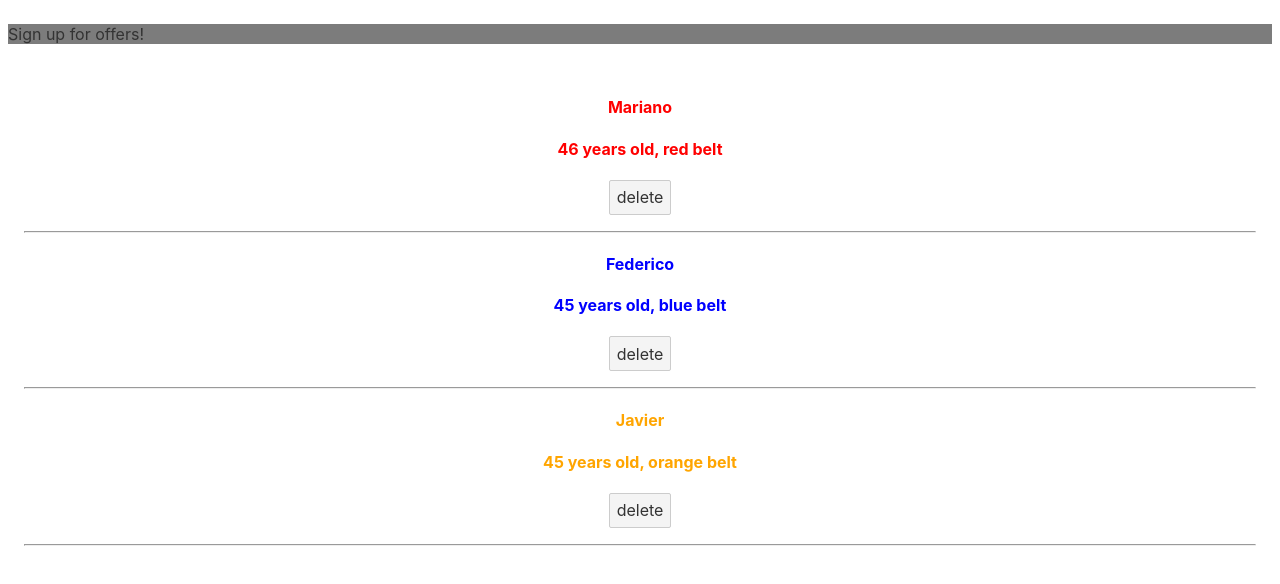
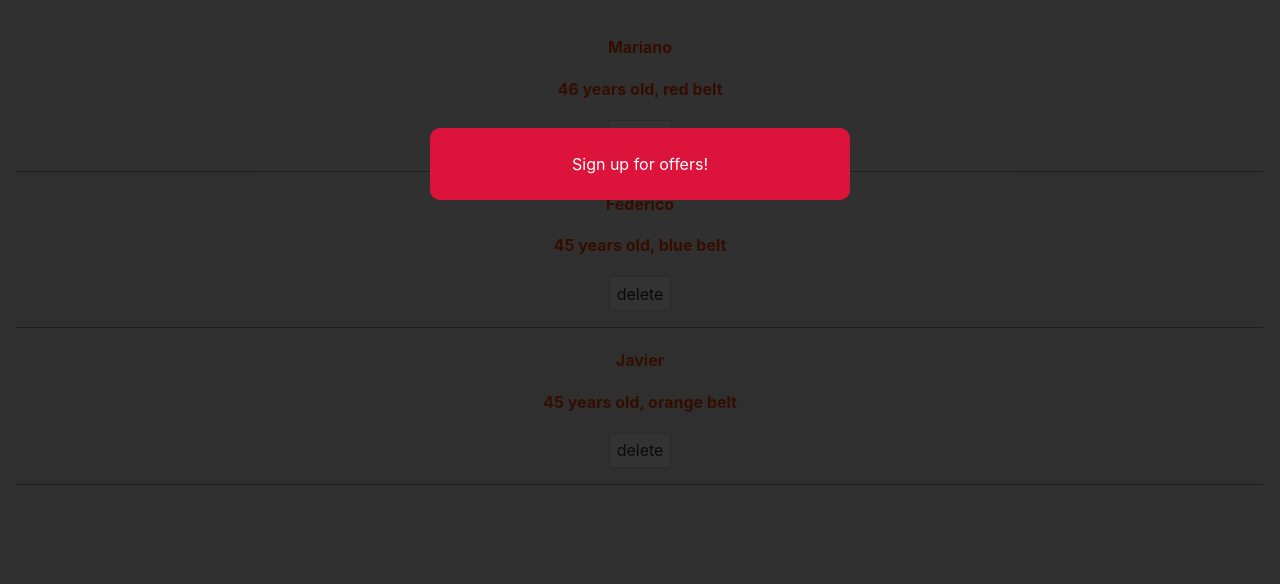
Before and after one commit to marianojhb/sveltenetninja, a Svelte app: page / in a window 1280 px wide. Shown: the top 584 px of the page. Built offline with nearby package versions, Linux system fonts and the light colour scheme.

Commit message:
lesson 10

```diff
--- a/public/global.css
+++ b/public/global.css
@@ -1,4 +1,5 @@
-html, body {
+html,
+body {
   position: relative;
   width: 100%;
   height: 100%;
@@ -9,11 +10,12 @@ body {
   margin: 0;
   padding: 8px;
   box-sizing: border-box;
-	font-family: -apple-system, BlinkMacSystemFont, "Segoe UI", Roboto, Oxygen-Sans, Ubuntu, Cantarell, "Helvetica Neue", sans-serif;
+  font-family: -apple-system, BlinkMacSystemFont, 'Segoe UI', Roboto,
+    Oxygen-Sans, Ubuntu, Cantarell, 'Helvetica Neue', sans-serif;
 }
 
 a {
-	color: rgb(0,100,200);
+  color: rgb(0, 100, 200);
   text-decoration: none;
 }
 
@@ -22,14 +24,17 @@ a:hover {
 }
 
 a:visited {
-	color: rgb(0,80,160);
+  color: rgb(0, 80, 160);
 }
 
 label {
   display: block;
 }
 
-input, button, select, textarea {
+input,
+button,
+select,
+textarea {
   font-family: inherit;
   font-size: inherit;
   -webkit-padding: 0.4em 0;
@@ -61,3 +66,20 @@ button:not(:disabled):active {
 button:focus {
   border-color: #666;
 }
+
+/* estilos extras */
+
+body {
+  color: #777;
+  background: #eee;
+  padding: 0px;
+  margin: 0px;
+}
+
+h4 {
+  color: orangered;
+}
+
+button {
+  background: white;
+}
--- a/src/Modal.svelte
+++ b/src/Modal.svelte
@@ -1,9 +1,11 @@
 <script>
   let showModal = true;
+  let isPromo = true;
 </script>
 
 {#if showModal}
-  <div class="backdrop">
+  <div class="backdrop" class:promo={isPromo}>  <!--  aca le estamos agregando una clase condicional basada en
+    la variable isPromo -->
     <div class="modal">
       <p>Sign up for offers!</p>
     </div>
@@ -12,6 +14,23 @@
 
 <style>
   .backdrop {
-    background-color: rgba(124, 124, 124, 124);
+    width: 100%;
+    height: 100%;
+    position: fixed;
+    background-color: rgba(0, 0, 0, 0.8);
+  }
+
+  .modal {
+    padding: 10px;
+    border-radius: 10px;
+    max-width: 400px;
+    margin: 10% auto;
+    text-align: center;
+    background: white;
+  }
+
+.promo .modal {
+    background-color: crimson;
+    color: white;
   }
 </style>
```
Also changed, not shown: 1 other file (tests, documents, lock files or other folders). Lines whose indentation alone changed are shown as unchanged.
